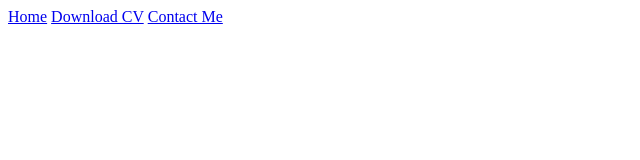
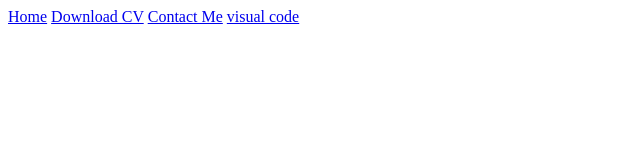
Before and after one commit to heriawanfb/undanganonline, a plain HTML site: page index.html in a window 1280 px wide. Shown: the full height of the page, 0-640 px from the left. Drawn offline with Linux system fonts and the light colour scheme.

Commit message:
percobaan visual code

```diff
--- a/index.html
+++ b/index.html
@@ -9,6 +9,7 @@
         <a href="Home.html">Home</a>
         <a href="cv.html">Download CV</a>
         <a href="contact.html">Contact Me</a>
+        <a href="vc.html">visual code</a>
     </nav>
 
 
```
